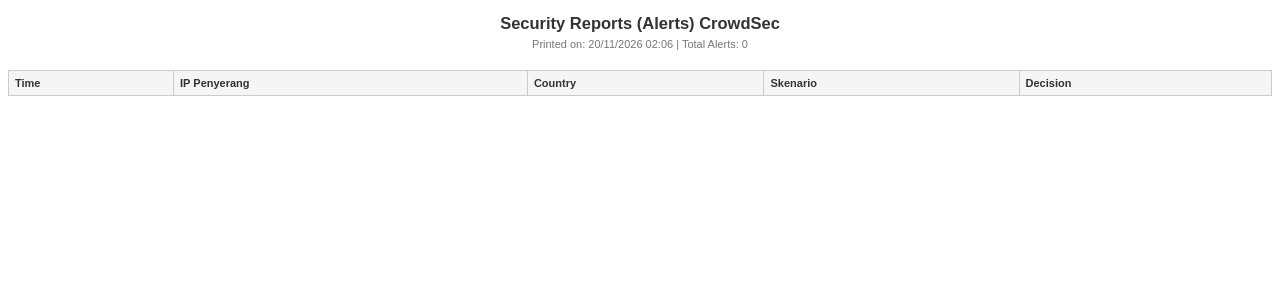
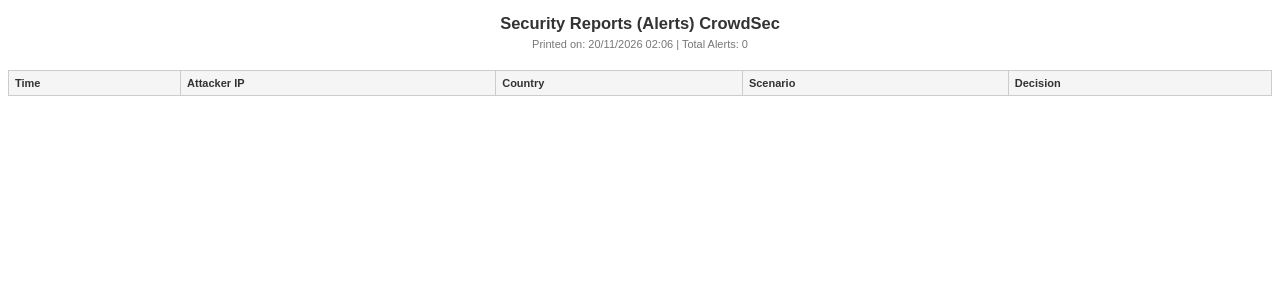
Before and after one commit to ze0expl01t/nusantara-crowdsec, a Laravel app: template resources/views/pdf/alerts-pdf.blade.php in a window 1280 px wide. Shown: the top 300 px of the page. Run offline with Laravel 12, Linux system fonts and the light colour scheme; the template is opened without the code that fills it, so the values that code supplies are empty; data comes from the database, SQL or seed files in the repository; parts of the project's set-up code (start-up, migrations or seed data) failed here and were passed over; some libraries are stand-ins or nearby versions.

Commit message:
feat(i18n): translate remaining UI views, PDF report, and settings strings to English

```diff
--- a/app/Livewire/BackupManager.php
+++ b/app/Livewire/BackupManager.php
@@ -108,7 +108,7 @@ class BackupManager extends Component
 
         if (Storage::disk('local')->exists($path)) {
             Storage::disk('local')->delete($path);
-            $this->message = "File backup {$filename} berhasil dihapus.";
+            $this->message = "Backup file {$filename} has been deleted.";
             $this->loadData();
         } else {
             $this->message = "File tidak ditemukan.";
@@ -142,7 +142,7 @@ class BackupManager extends Component
             $this->message = 'Old backup cleanup successful.';
             $this->loadData();
         } catch (\Exception $e) {
-            $this->message = 'Gagal membersihkan backup: ' . $e->getMessage();
+            $this->message = 'Failed to clean up backups: ' . $e->getMessage();
         }
     }
 
--- a/app/Livewire/SiteSettings.php
+++ b/app/Livewire/SiteSettings.php
@@ -28,12 +28,12 @@ class SiteSettings extends Component
         $savedFeatures = json_decode(Setting::get('landing_features', '[]'), true);
         if (empty($savedFeatures)) {
             $this->features = [
-                ['title' => 'Monitoring Real-time', 'desc' => 'Lihat grafik attacks dan status blokir IP secara langsung.', 'color' => 'blue', 'icon' => 'chart-bar'],
-                ['title' => 'Manajemen Blokir', 'desc' => 'Kelola daftar IP yang diblokir dan lakukan Unban dengan cepat.', 'color' => 'red', 'icon' => 'shield-exclamation'],
+                ['title' => 'Monitoring Real-time', 'desc' => 'View live attack charts and active IP block status in real time.', 'color' => 'blue', 'icon' => 'chart-bar'],
+                ['title' => 'Manajemen Blokir', 'desc' => 'Manage blocked IP decisions and unban addresses quickly.', 'color' => 'red', 'icon' => 'shield-exclamation'],
                 ['title' => 'Allowlist IP', 'desc' => 'Tambahkan IP tepercaya agar tidak pernah diblokir oleh sistem.', 'color' => 'green', 'icon' => 'check-badge'],
-                ['title' => 'Audit Log', 'desc' => 'Lihat riwayat aktivitas administratif untuk keperluan audit.', 'color' => 'zinc', 'icon' => 'document-text'],
+                ['title' => 'Audit Log', 'desc' => 'Inspect administrative activity history for audit compliance.', 'color' => 'zinc', 'icon' => 'document-text'],
                 ['title' => 'Dokumentasi', 'desc' => 'Buka panduan resmi CrowdSec di situs eksternal.', 'color' => 'blue', 'icon' => 'book-open'],
-                ['title' => 'Pengaturan Akun', 'desc' => 'Ubah profil, kata sandi, dan preferensi tampilan.', 'color' => 'zinc', 'icon' => 'cog-6-tooth'],
+                ['title' => 'Pengaturan Akun', 'desc' => 'Update profile details, password, and appearance preferences.', 'color' => 'zinc', 'icon' => 'cog-6-tooth'],
             ];
         } else {
             foreach ($savedFeatures as $key => $feature) {
@@ -55,7 +55,7 @@ class SiteSettings extends Component
             if ($result['machine_name']) Setting::updateOrCreate(['key' => 'crowdsec_machine_name'], ['value' => $result['machine_name']]);
             if ($result['machine_password']) Setting::updateOrCreate(['key' => 'crowdsec_machine_password'], ['value' => $result['machine_password']]);
 
-            session()->flash('message', 'Konfigurasi CrowdSec berhasil dideteksi dan disimpan!');
+            session()->flash('message', 'CrowdSec configuration has been detected and saved successfully!');
         } else {
             session()->flash('error', $result['message']);
         }
--- a/resources/views/layouts/app.blade.php
+++ b/resources/views/layouts/app.blade.php
@@ -25,7 +25,7 @@
             <flux:navlist.item icon="globe-alt" href="/attack-map" :current="request()->routeIs('attack-map')" wire:navigate>
                 Attack Map
             </flux:navlist.item>
-            <flux:navlist.item icon="shield-exclamation" href="/decisions" :current="request()->routeIs('decisions')" wire:navigate>Decisions (Blokir)</flux:navlist.item>
+            <flux:navlist.item icon="shield-exclamation" href="/decisions" :current="request()->routeIs('decisions')" wire:navigate>Decisions</flux:navlist.item>
             <flux:navlist.item icon="check-badge" href="/allowlists" :current="request()->routeIs('allowlists')" wire:navigate>Allowlist</flux:navlist.item>
             <flux:navlist.item icon="document-text" href="/audit-logs" :current="request()->routeIs('audit-logs')" wire:navigate>Audit Logs</flux:navlist.item>
             <flux:navlist.item icon="chart-bar" href="/reports" :current="request()->routeIs('reports')" wire:navigate>Reports</flux:navlist.item>
--- a/resources/views/livewire/attack-map.blade.php
+++ b/resources/views/livewire/attack-map.blade.php
@@ -14,7 +14,7 @@
         </div>
 
         @if(!$isConnected)
-            <flux:callout color="red" icon="exclamation-triangle">Gagal terhubung ke CrowdSec LAPI. Peta tidak dapat dimuat.</flux:callout>
+            <flux:callout color="red" icon="exclamation-triangle">Failed to connect to CrowdSec LAPI. Attack map cannot be loaded.</flux:callout>
         @endif
 
         <!-- Container Peta -->
--- a/resources/views/livewire/backup-manager.blade.php
+++ b/resources/views/livewire/backup-manager.blade.php
@@ -37,7 +37,7 @@
         </div>
 
         @if($message)
-            <flux:callout color="{{ str_contains($message, 'Gagal') ? 'red' : 'green' }}" icon="{{ str_contains($message, 'Gagal') ? 'exclamation-triangle' : 'check-circle' }}">
+            <flux:callout color="{{ str_contains($message, 'Failed') ? 'red' : 'green' }}" icon="{{ str_contains($message, 'Failed') ? 'exclamation-triangle' : 'check-circle' }}">
                 {{ $message }}
             </flux:callout>
         @endif
--- a/resources/views/livewire/crowdsec-dashboard.blade.php
+++ b/resources/views/livewire/crowdsec-dashboard.blade.php
@@ -153,7 +153,7 @@
                 if(window.scenarioChartInstance) window.scenarioChartInstance.destroy();
                 window.scenarioChartInstance = new Chart(ctxScenario, {
                     type: 'radar',
-                    data: { labels: chartData.scenarios.labels, datasets: [{ label: 'Serangan', data: chartData.scenarios.data, backgroundColor: 'rgba(59, 130, 246, 0.2)', borderColor: '#3b82f6', pointBackgroundColor: '#3b82f6', borderWidth: 2 }] },
+                    data: { labels: chartData.scenarios.labels, datasets: [{ label: 'Attacks', data: chartData.scenarios.data, backgroundColor: 'rgba(59, 130, 246, 0.2)', borderColor: '#3b82f6', pointBackgroundColor: '#3b82f6', borderWidth: 2 }] },
                     options: { responsive: true, maintainAspectRatio: false, scales: { r: { beginAtZero: true, ticks: { display: false }, pointLabels: { color: textColor, font: { size: 12 } }, grid: { color: isDark ? '#374151' : '#e5e7eb' }, angleLines: { color: isDark ? '#374151' : '#e5e7eb' } } }, plugins: { legend: { display: false } } }
                 });
             }
@@ -163,7 +163,7 @@
                 if(window.trendChartInstance) window.trendChartInstance.destroy();
                 window.trendChartInstance = new Chart(ctxTrend, {
                     type: 'bar',
-                    data: { labels: chartData.trends.labels, datasets: [{ label: 'Jumlah Blokir', data: chartData.trends.data, backgroundColor: '#10b981', borderRadius: 4, barThickness: 40 }] },
+                    data: { labels: chartData.trends.labels, datasets: [{ label: 'Blocked IPs', data: chartData.trends.data, backgroundColor: '#10b981', borderRadius: 4, barThickness: 40 }] },
                     options: { responsive: true, maintainAspectRatio: false, plugins: { legend: { display: false } }, scales: { y: { beginAtZero: true, ticks: { color: textColor }, grid: { color: isDark ? '#374151' : '#e5e7eb' } }, x: { ticks: { color: textColor, maxRotation: 45, minRotation: 45 }, grid: { display: false } } } }
                 });
             }
--- a/resources/views/pdf/alerts-pdf.blade.php
+++ b/resources/views/pdf/alerts-pdf.blade.php
@@ -1,7 +1,7 @@
 <!DOCTYPE html>
 <html>
 <head>
-    <title>Laporan Keamanan CrowdSec</title>
+    <title>CrowdSec Security Report</title>
     <style>
         body { font-family: sans-serif; font-size: 11px; color: #333; }
         h2 { text-align: center; margin-bottom: 5px; }
@@ -32,7 +32,7 @@
         @if($barBase64)
             <div class="chart-box">
                 <div class="chart-title">Top 5 Attack Scenarios</div>
-                <img src="{{ $barBase64 }}" alt="Skenario Chart">
+                <img src="{{ $barBase64 }}" alt="Scenario Chart">
             </div>
         @endif
     </div>
@@ -42,9 +42,9 @@
         <thead>
             <tr>
                 <th>Time</th>
-                <th>IP Penyerang</th>
+                <th>Attacker IP</th>
                 <th>Country</th>
-                <th>Skenario</th>
+                <th>Scenario</th>
                 <th>Decision</th>
             </tr>
         </thead>
```
